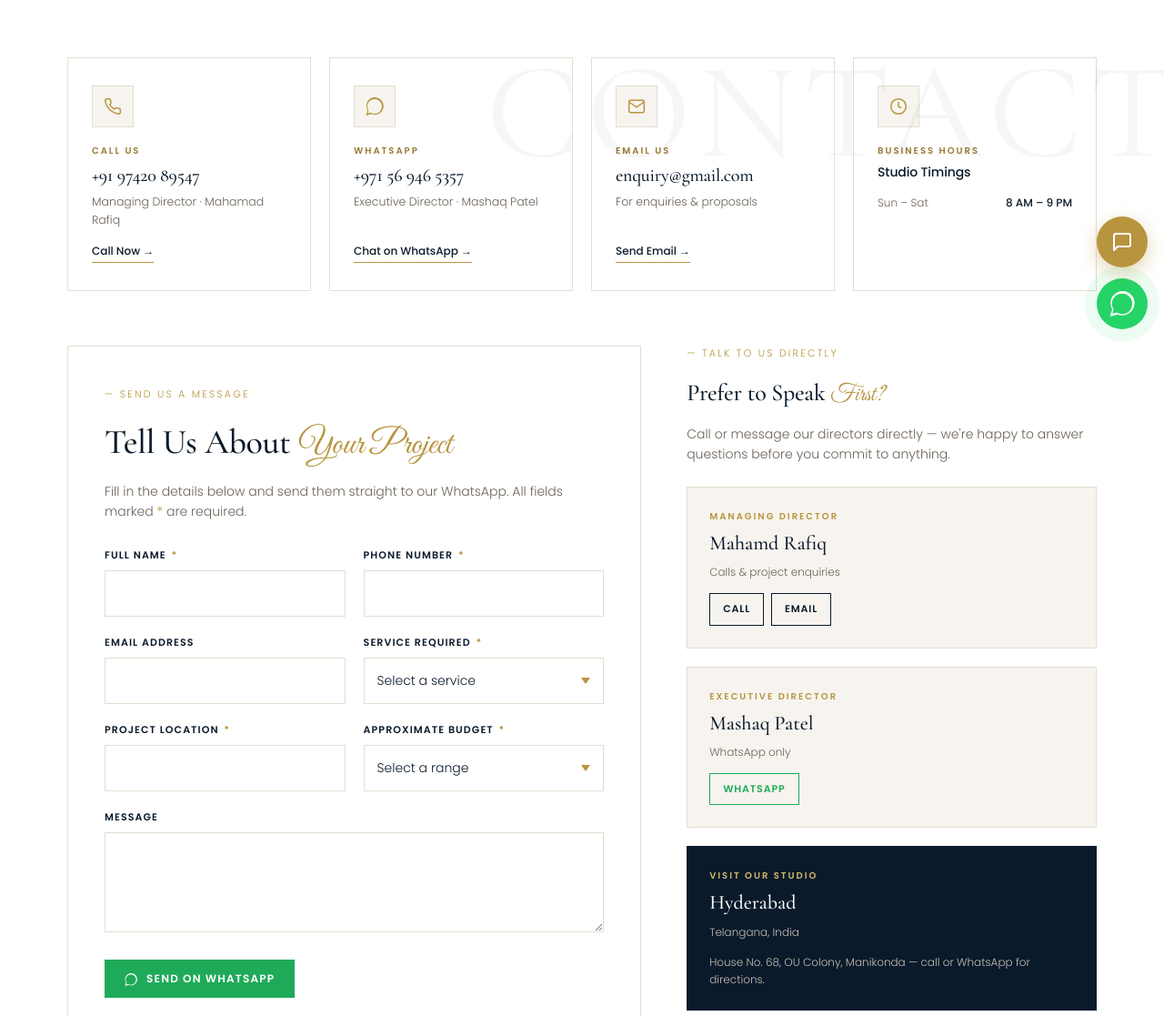
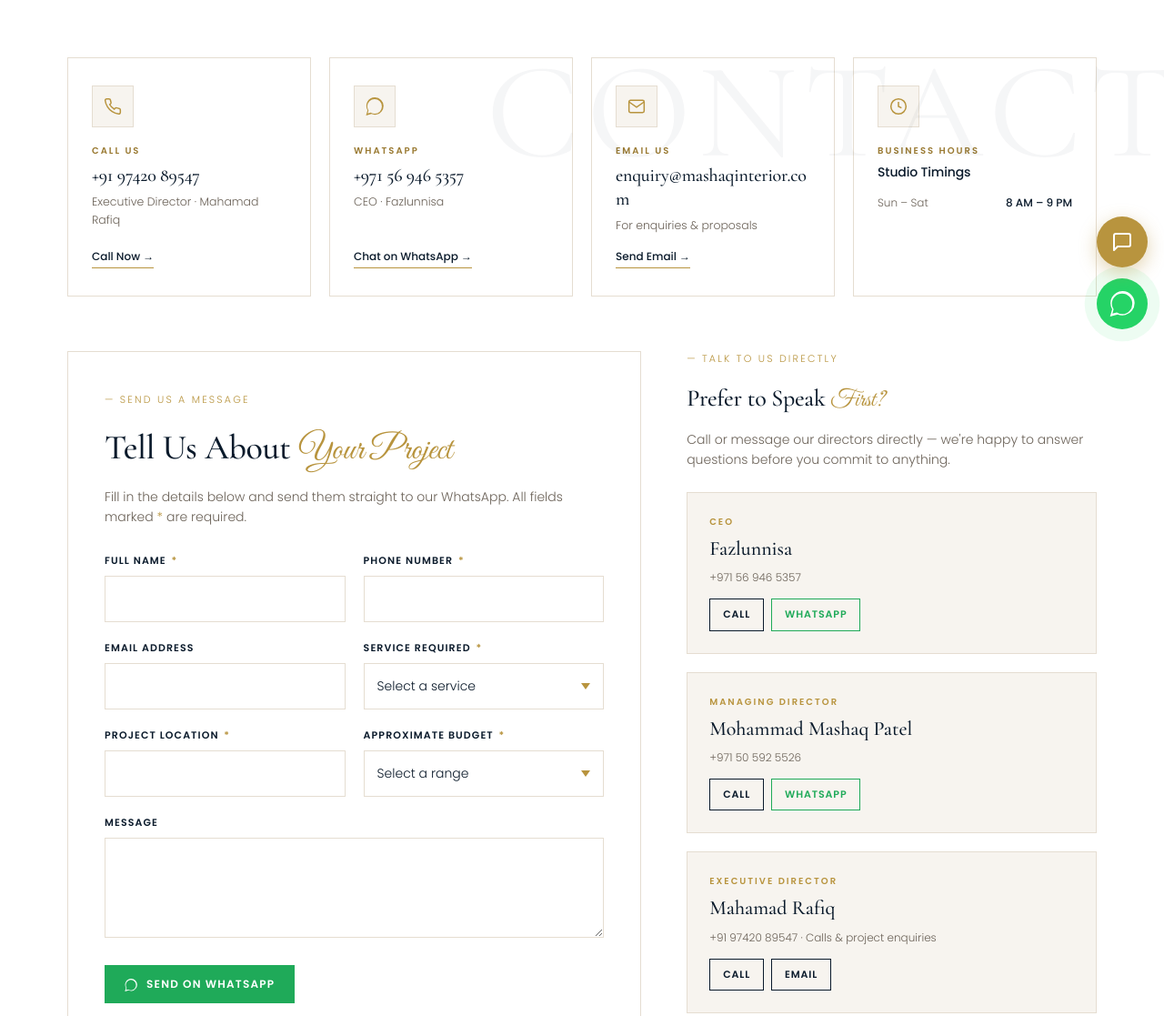
Before and after one commit to benishacletus-ux/mashaqinterior, a plain HTML site: page contact.html in a window 1280 px wide. Shown: the part 420-1537 px from the top of the page at 91% size. Drawn offline with nearby package versions, Linux system fonts and the light colour scheme.

Commit message:
Update leadership contacts, email and add certificate

```diff
--- a/contact.html
+++ b/contact.html
@@ -44,7 +44,7 @@
     "image": "https://mashaqinterior.com/mashaq-img/logo.webp",
     "url": "https://mashaqinterior.com",
     "telephone": "+919742089547",
-    "email": "enquiry@gmail.com",
+    "email": "enquiry@mashaqinterior.com",
     "priceRange": "₹₹",
     "address": {
       "@type": "PostalAddress",
@@ -849,7 +849,7 @@
           </div>
           <small>Call Us</small>
           <h3>+91 97420 89547</h3>
-          <p>Managing Director · Mahamad Rafiq</p>
+          <p>Executive Director · Mahamad Rafiq</p>
           <a href="tel:+919742089547">Call Now →</a>
         </div>
 
@@ -861,7 +861,7 @@
           </div>
           <small>WhatsApp</small>
           <h3>+971 56 946 5357</h3>
-          <p>Executive Director · Mashaq Patel</p>
+          <p>CEO · Fazlunnisa</p>
           <a href="https://wa.me/971569465357" target="_blank" rel="noopener">Chat on WhatsApp →</a>
         </div>
 
@@ -873,9 +873,9 @@
             </svg>
           </div>
           <small>Email Us</small>
-          <h3>enquiry@gmail.com</h3>
+          <h3>enquiry@mashaqinterior.com</h3>
           <p>For enquiries &amp; proposals</p>
-          <a href="mailto:enquiry@gmail.com">Send Email →</a>
+          <a href="mailto:enquiry@mashaqinterior.com">Send Email →</a>
         </div>
 
         <div class="info-card hours">
@@ -978,21 +978,32 @@
           <p>Call or message our directors directly — we're happy to answer questions before you commit to anything.</p>
 
           <div class="side-card">
+            <div class="who">CEO</div>
+            <div class="name">Fazlunnisa</div>
+            <div class="desc">+971 56 946 5357</div>
+            <div class="contact-actions">
+              <a href="tel:+971569465357">Call</a>
+              <a href="https://wa.me/971569465357" target="_blank" rel="noopener" class="wa-btn">WhatsApp</a>
+            </div>
+          </div>
+
+          <div class="side-card">
             <div class="who">Managing Director</div>
-            <div class="name">Mahamd Rafiq</div>
-            <div class="desc">Calls &amp; project enquiries</div>
+            <div class="name">Mohammad Mashaq Patel</div>
+            <div class="desc">+971 50 592 5526</div>
+            <div class="contact-actions">
+              <a href="tel:+971505925526">Call</a>
+              <a href="https://wa.me/971505925526" target="_blank" rel="noopener" class="wa-btn">WhatsApp</a>
+            </div>
+          </div>
+
+          <div class="side-card">
+            <div class="who">Executive Director</div>
+            <div class="name">Mahamad Rafiq</div>
+            <div class="desc">+91 97420 89547 · Calls &amp; project enquiries</div>
             <div class="contact-actions">
               <a href="tel:+919742089547">Call</a>
-              <a href="mailto:enquiry@gmail.com">Email</a>
-            </div>
-          </div>
-
-          <div class="side-card">
-            <div class="who">Executive Director</div>
-            <div class="name">Mashaq Patel</div>
-            <div class="desc">WhatsApp only</div>
-            <div class="contact-actions">
-              <a href="https://wa.me/971569465357" target="_blank" rel="noopener" class="wa-btn">WhatsApp</a>
+              <a href="mailto:enquiry@mashaqinterior.com">Email</a>
             </div>
           </div>
 
@@ -1116,7 +1127,7 @@
             <li>House No. 68, OU Colony, Manikonda, Hyderabad, Telangana</li>
             <li><a href="tel:+919742089547">+91 97420 89547</a> <span style="font-size:10px;color:var(--mut);">(Calls)</span></li>
             <li><a href="https://wa.me/971569465357" target="_blank" rel="noopener">+971 56 946 5357</a> <span style="font-size:10px;color:var(--mut);">(WhatsApp)</span></li>
-            <li><a href="mailto:enquiry@gmail.com">enquiry@gmail.com</a></li>
+            <li><a href="mailto:enquiry@mashaqinterior.com">enquiry@mashaqinterior.com</a></li>
             <li>Open Sun – Sat · 8:00 AM – 9:00 PM</li>
           </ul>
         </div>
```
Also changed, not shown: 404.html (+1 -1 lines), about.html (+36 -11 lines), blog.html (+2 -2 lines), index.html (+3 -3 lines), projects.html (+2 -2 lines), services.html (+2 -2 lines), mashaq-img/certification.jpg (added).
